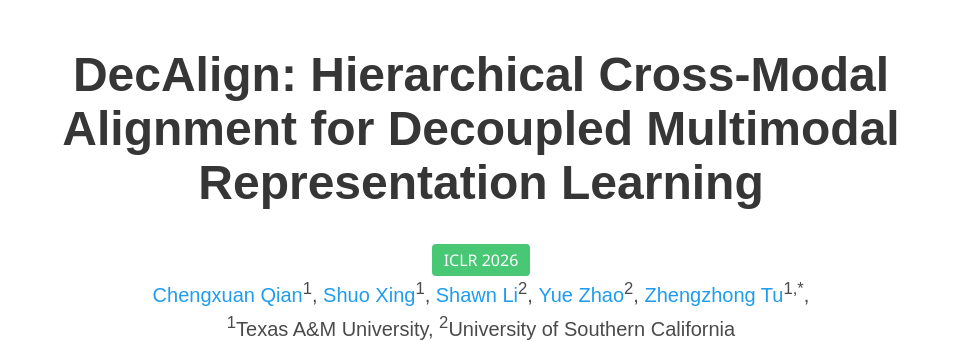
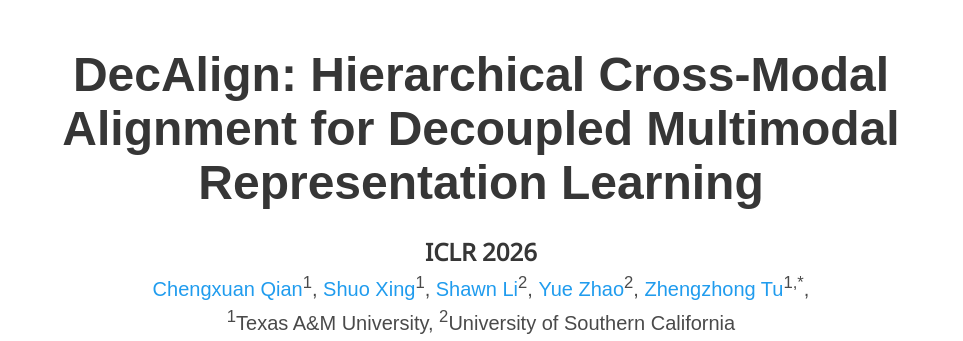
Before and after one commit to taco-group/DecAlign, a plain HTML site: page index.html in a window 1280 px wide. Shown: the top 341 px of the page, without its empty margins (159-1122 px from the left). Drawn offline with nearby package versions, Linux system fonts and the light colour scheme; some icons are missing; a web font is replaced by a local one.

Commit message:
update web

```diff
--- a/index.html
+++ b/index.html
@@ -54,7 +54,7 @@
               <div class="column has-text-centered">
                 <h1 class="title is-1 publication-title">DecAlign: Hierarchical Cross-Modal Alignment for Decoupled Multimodal Representation Learning
                 </h1>
-                <span class="tag is-success is-medium" style="margin-top: 10px;">ICLR 2026</span>
+                <div class="is-size-4" style="margin-top: 10px; font-weight: bold; color: #363636;">ICLR 2026</div>
                 <div class="is-size-5 publication-authors">
                   <!-- Paper authors -->
                   <span class="author-block">
```
